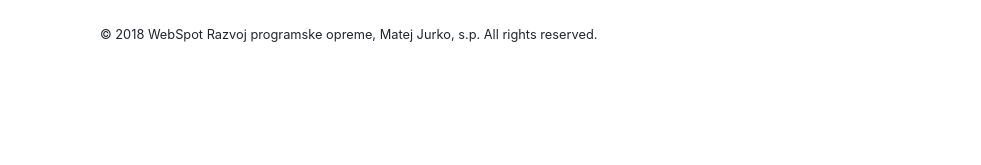
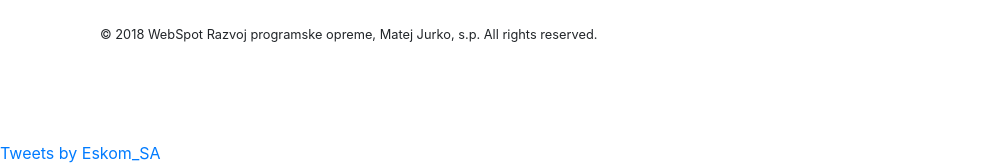
Before and after one commit to shaunkleyn/shaunkleyn.github.io, a plain HTML site: page index.html in a window 1280 px wide. Shown: the part 1089-1254 px from the top of the page, without its empty margins (0-981 px from the left). Before the commit the page ends 1230 px from the top, so only its background shows below. Drawn offline with nearby package versions, Linux system fonts and the light colour scheme.

Commit message:
Update index.html

```diff
--- a/index.html
+++ b/index.html
@@ -368,7 +368,7 @@
 	</div>
 
 
-
+<a class="twitter-timeline" href="https://twitter.com/Eskom_SA?ref_src=twsrc%5Etfw">Tweets by Eskom_SA</a> <script async src="https://platform.twitter.com/widgets.js" charset="utf-8"></script>
     <!-- Optional JavaScript -->
 
     <!-- jQuery first, then Popper.js, then Bootstrap JS -->
```
